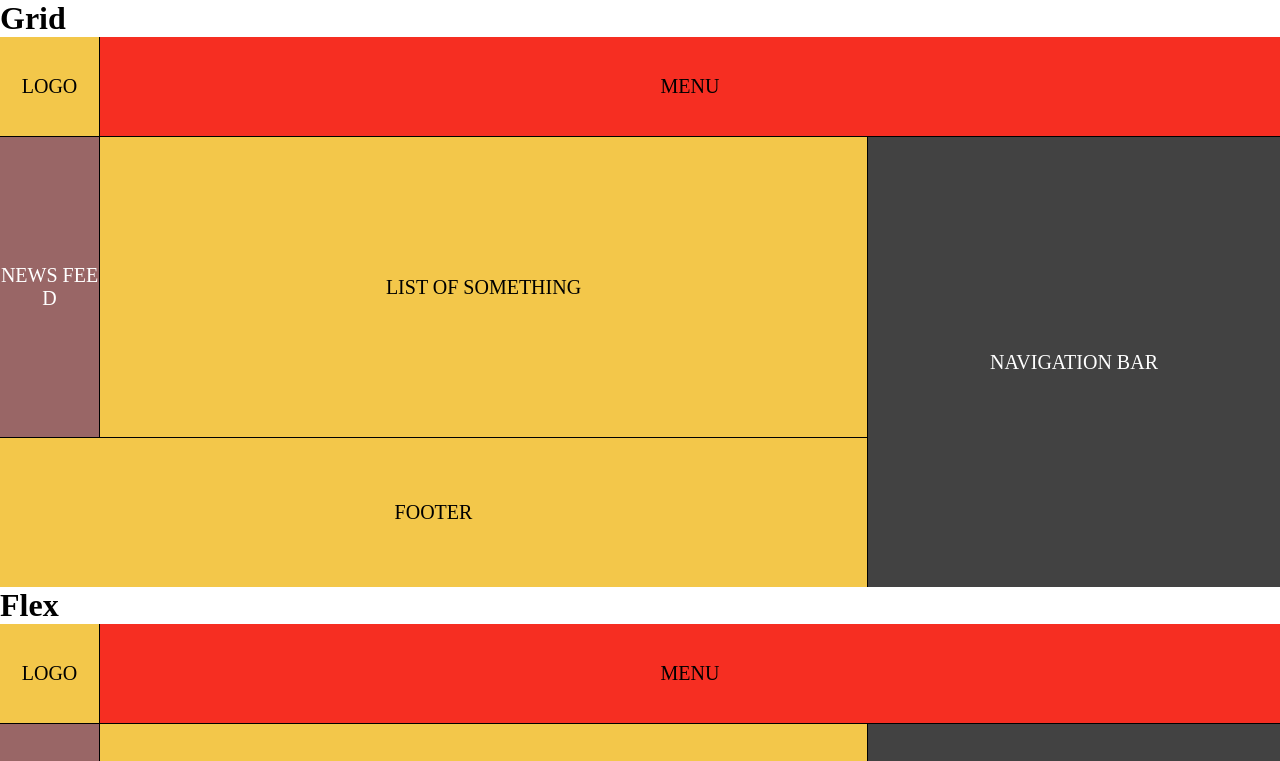
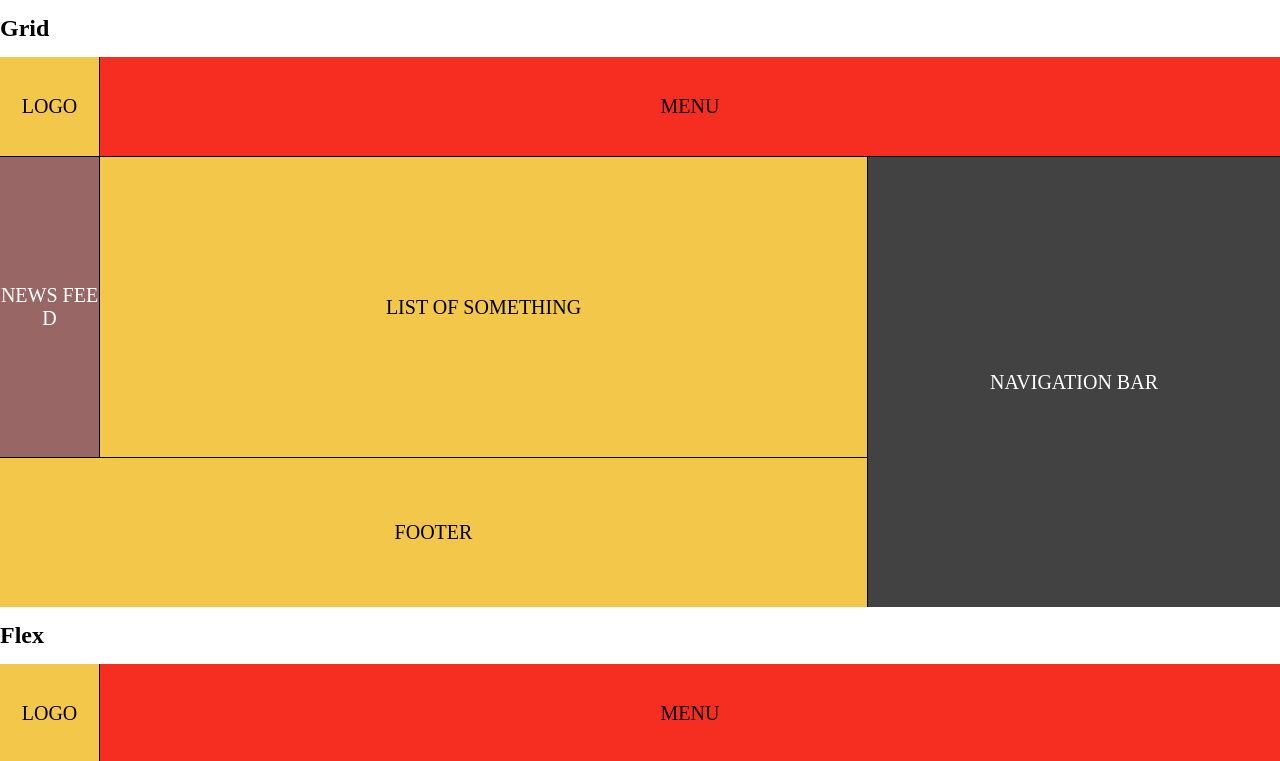
Before and after one commit to Chernat/GridAndFlex, a plain HTML site: page index.html in a window 1280 px wide. Shown: the top 761 px of the page. Drawn offline with Linux system fonts and the light colour scheme.

Commit message:
Update style.css

```diff
--- a/css/style.css
+++ b/css/style.css
@@ -2,6 +2,11 @@
   box-sizing: border-box;
   margin: 0;
   padding: 0;
+}
+
+h1 {
+  font-size: 24px;
+  margin: 15px 0;
 }
 
 .item {
```
